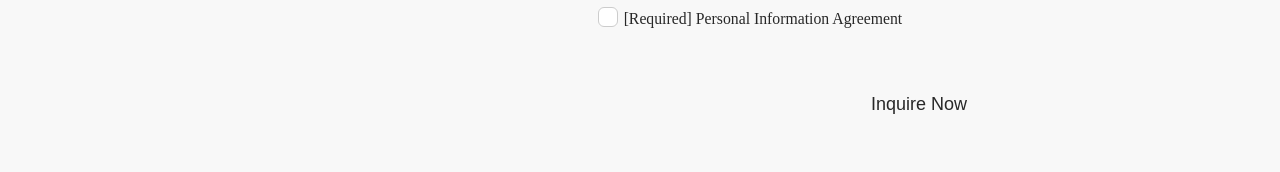
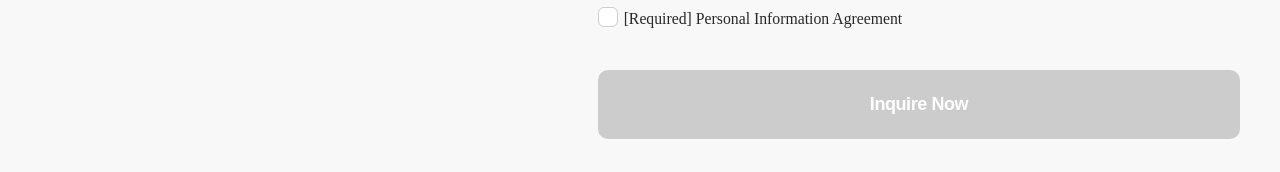
Before and after one commit to DIVE-FE/global-migration, a Next.js app: page /en in a window 1280 px wide. Shown: the part 628-800 px from the top of the page. Built offline with nearby package versions, Linux system fonts and the light colour scheme.

Commit message:
Button 원복

```diff
--- a/components/atoms/Button/index.tsx
+++ b/components/atoms/Button/index.tsx
@@ -1,26 +1,27 @@
 import { ButtonProps } from './button';
 import '@/styles/scss/import.scss';
-import React from 'react';
+import React, { ButtonHTMLAttributes } from 'react';
 import classNames from 'classnames';
 
 const Button = ({
   children,
   disabled,
-    type = "button",
+  type = 'button',
   className,
   style,
+  variant = 'primary',
+  size,
   ...eventHandlers
-}: ButtonProps) => {
+}: ButtonProps & ButtonHTMLAttributes<HTMLButtonElement>) => {
   return (
     <button
       disabled={disabled}
-            className={className}
+      className={classNames('button-common', variant, size, className)}
       style={style}
       {...eventHandlers}
     >
       {children}
     </button>
-    )
-}
-
-export { Button }
+  );
+};
+export { Button };
```
Lines whose indentation alone changed are shown as unchanged.
